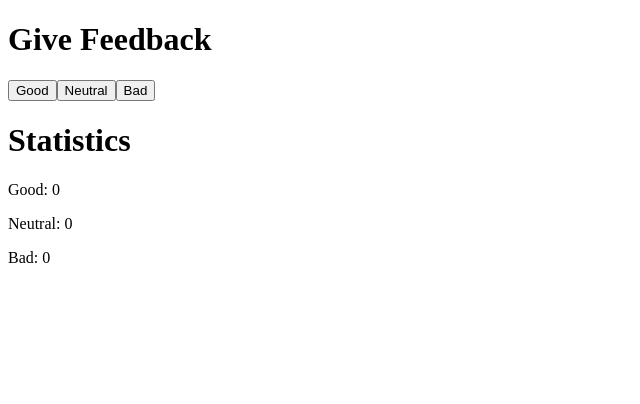
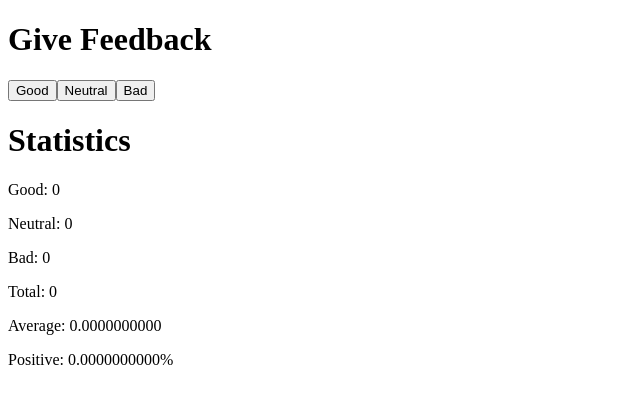
Before and after one commit to OneGameDad/FullStackOpen, a React (Vite) app in the folder part1/unicafe/: page / in a window 1280 px wide. Shown: the top 404 px of the page, without its empty margins (0-640 px from the left). Built offline with nearby package versions, Linux system fonts and the light colour scheme.

Commit message:
Completed 1.7

```diff
--- a/part1/unicafe/src/App.jsx
+++ b/part1/unicafe/src/App.jsx
@@ -17,6 +17,10 @@ const App = () => {
   const [good, setGood] = useState(0)
   const [neutral, setNeutral] = useState(0)
   const [bad, setBad] = useState(0)
+
+  const total = good + neutral + bad
+  const average = total === 0 ? 0 : (good - bad) / total
+  const posPercentage = total === 0 ? 0 : (good / total) * 100
 
   const updateGood = () => {
     const newValue = good + 1
@@ -45,6 +49,9 @@ const App = () => {
       <Stats text={"Good:"} value={good} />
       <Stats text={"Neutral:"} value={neutral} />
       <Stats text={"Bad:"} value={bad} />
+      <Stats text={"Total:"} value={total} />
+      <Stats text={"Average:"} value={average.toFixed(10)} />
+      <Stats text={"Positive:"} value={`${posPercentage.toFixed(10)}%`} />
     </div>
   )
 }
```
